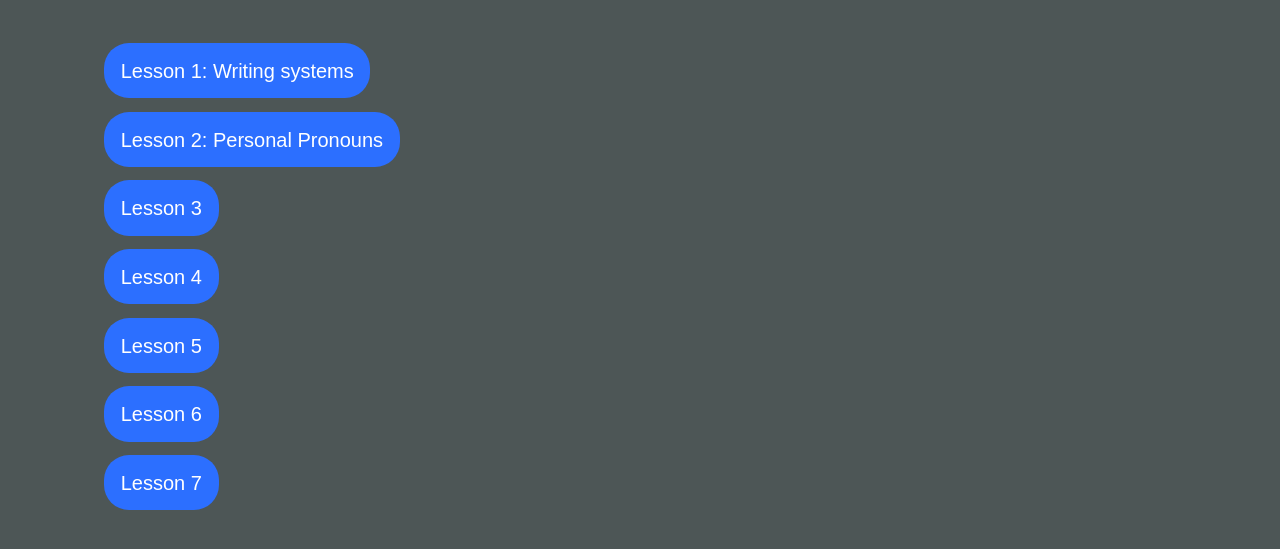
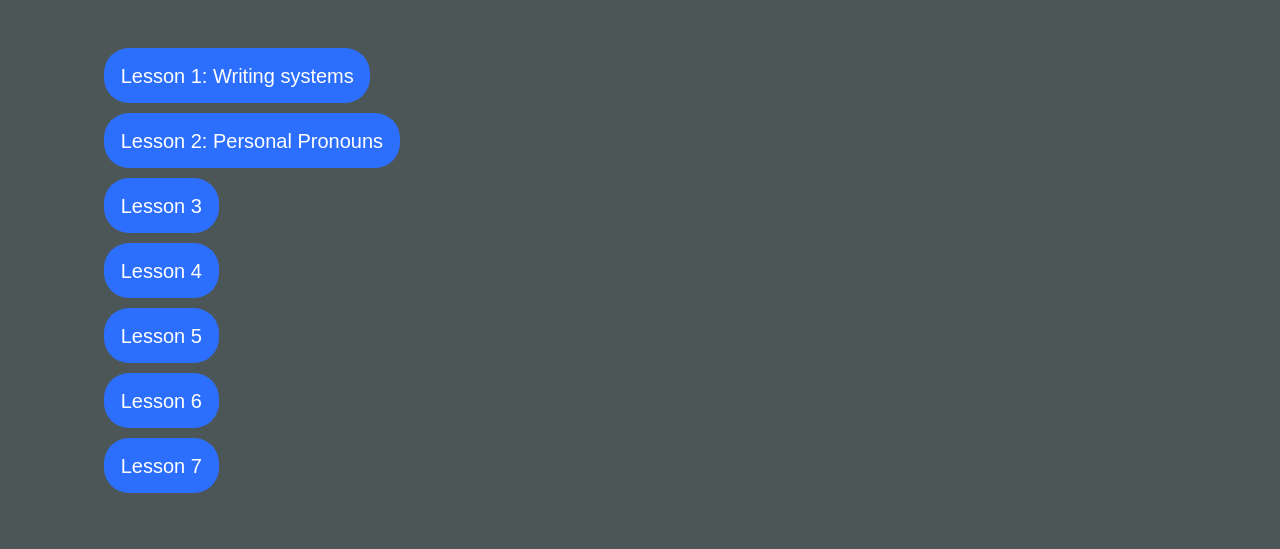
Before and after one commit to YannickMyxe/Emiru, a plain HTML site: page Lessons/index.html in a window 1280 px wide. Shown: the part 381-930 px from the top of the page. Drawn offline with Linux system fonts and the light colour scheme.

Commit message:
Update style.css
Changed. No-bullets Class to a static

```diff
--- a/style.css
+++ b/style.css
@@ -128,9 +128,9 @@ h1
 }
 
 .no-bullets li{
-  margin-bottom: 1%;
-  margin-top: 1%;
-  height: 8%;
+  margin-bottom: 25px;
+  margin-top: 25px;
+  height: 40px;
 }
 
 .light-btn
```
